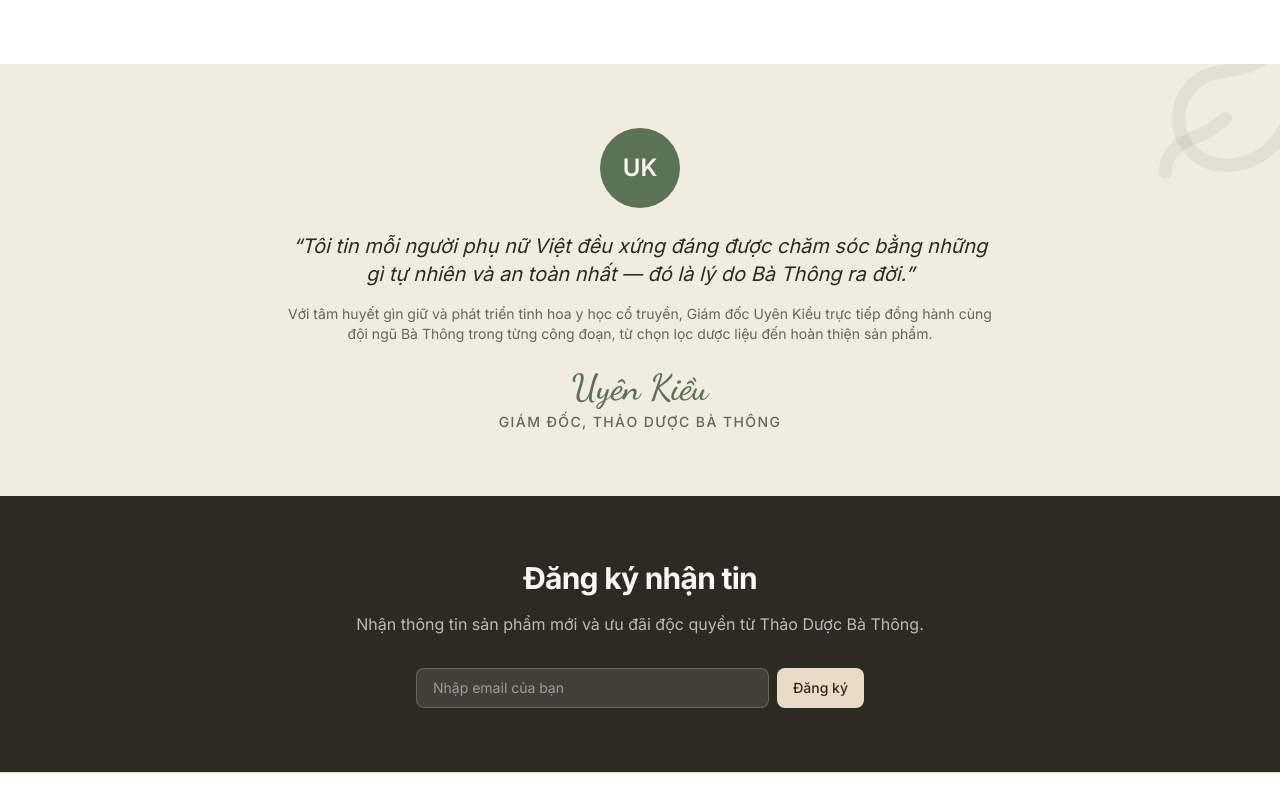
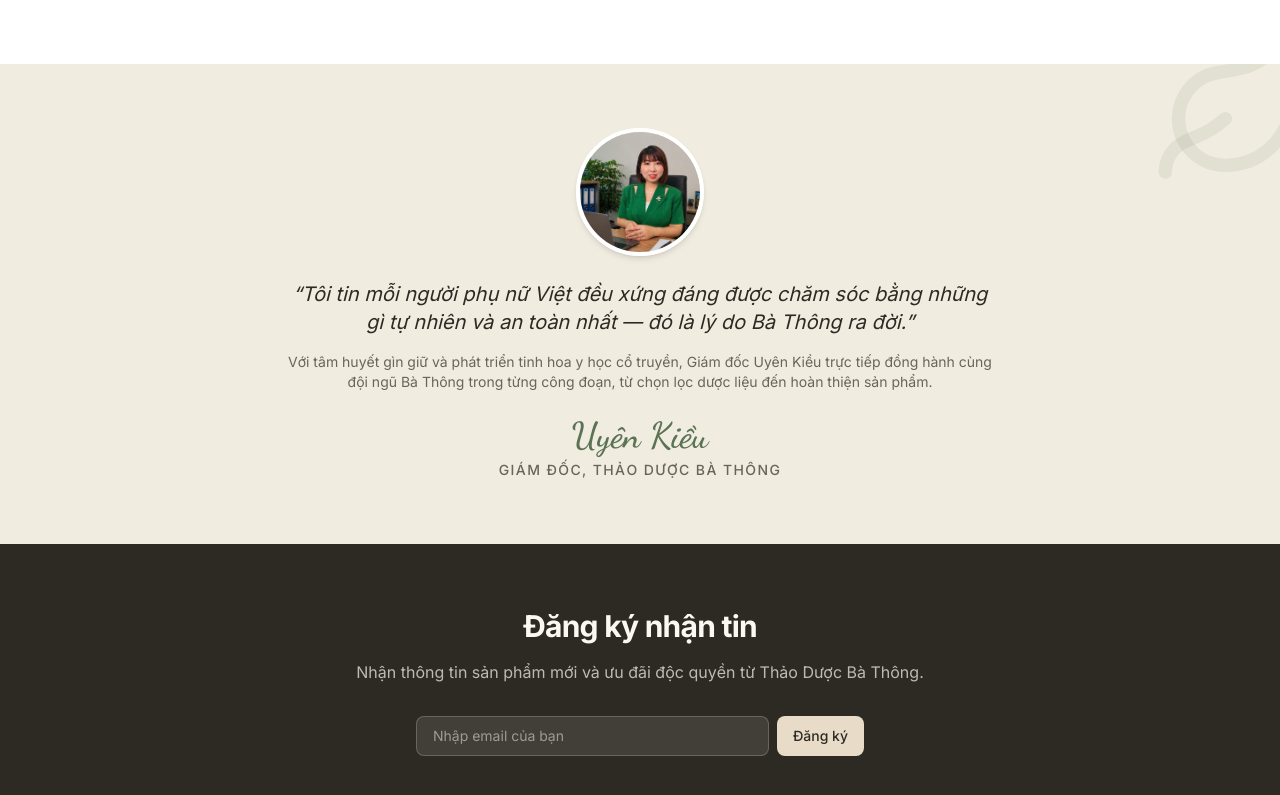
Before and after one commit to xuanTruongIT04/ba-thong-uyen-kieu, a Next.js app: page / in a window 1280 px wide. Shown: the part 2025-2820 px from the top of the page. Built offline with nearby package versions, Linux system fonts and the light colour scheme; no server answers.

Commit message:
feat: add director's photo and enhance signature display in layout

```diff
--- a/src/components/layout/director-signature.tsx
+++ b/src/components/layout/director-signature.tsx
@@ -21,13 +21,13 @@
       />
       <div className="relative mx-auto max-w-3xl px-4 py-16 text-center sm:px-6 lg:px-8">
         {owner.photo ? (
-          <div className="relative mx-auto h-20 w-20 overflow-hidden rounded-full border-2 border-card shadow-sm">
+          <div className="relative mx-auto h-28 w-28 overflow-hidden rounded-full border-4 border-card shadow-md sm:h-32 sm:w-32">
             <Image
               src={owner.photo}
               alt={owner.name}
               fill
               className="object-cover"
-              sizes="80px"
+              sizes="(max-width: 640px) 112px, 128px"
             />
           </div>
         ) : (
--- a/src/lib/config.ts
+++ b/src/lib/config.ts
@@ -18,7 +18,7 @@
       "Tôi tin mỗi người phụ nữ Việt đều xứng đáng được chăm sóc bằng những gì tự nhiên và an toàn nhất — đó là lý do Bà Thông ra đời.",
     bio: "Với tâm huyết gìn giữ và phát triển tinh hoa y học cổ truyền, Giám đốc Uyên Kiều trực tiếp đồng hành cùng đội ngũ Bà Thông trong từng công đoạn, từ chọn lọc dược liệu đến hoàn thiện sản phẩm.",
     // Ảnh chân dung thật — cập nhật khi có. Để trống thì site hiển thị avatar chữ cái đầu.
-    photo: "",
+    photo: "/images/user/anh-giam-doc.jpg",
   },
 
   // Thanh thông báo trên cùng (để "" nếu muốn ẩn)
@@ -30,8 +30,8 @@
   // Liên hệ
   contact: {
     email: "lienhe@bathong.vn",
-    phone: "1900 1234",
-    zalo: "0900000000",
+    phone: "0978 019 296",
+    zalo: "0978019296",
     address: {
       street: "",
       suite: "",
```
Also changed, not shown: public/images/user/anh-giam-doc.jpg (added).
